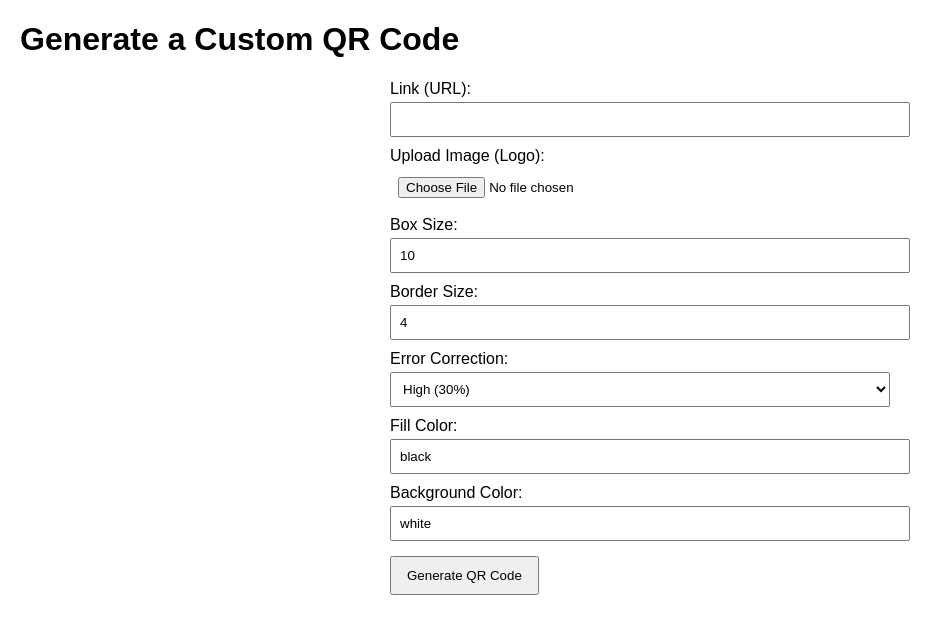
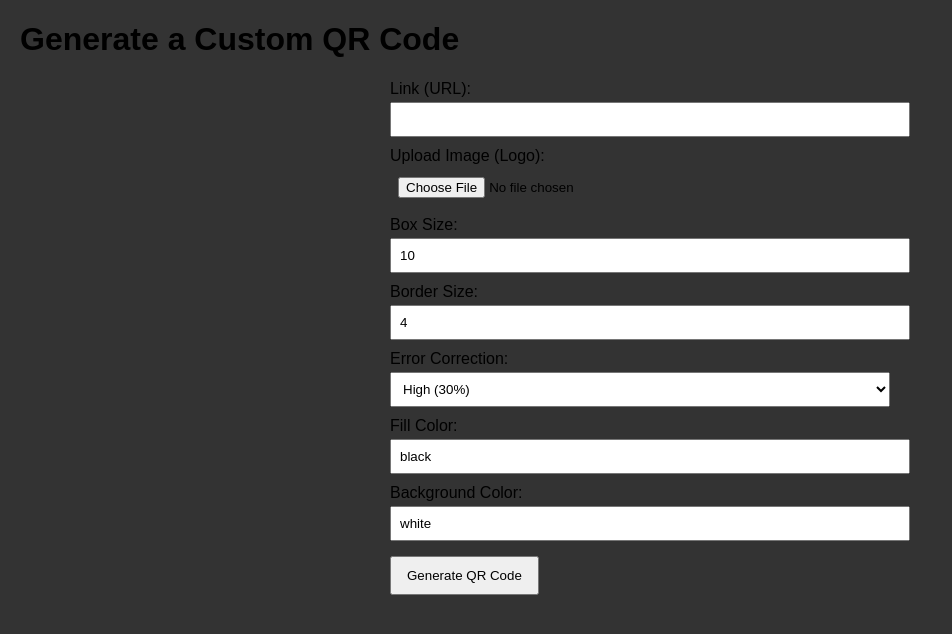
Before and after one commit to porcej/qr.jo3.dev, a Flask app: page / in a window 1280 px wide. Shown: the top 634 px of the page, without its empty margins (0-952 px from the left). Run offline with Flask 3, Linux system fonts and the light colour scheme.

Commit message:
Changed background color

```diff
--- a/templates/upload.html
+++ b/templates/upload.html
@@ -5,7 +5,7 @@
     <meta name="viewport" content="width=device-width, initial-scale=1.0">
     <title>QR Code Generator</title>
     <style>
-        body { font-family: Arial, sans-serif; margin: 20px; }
+        body { font-family: Arial, sans-serif; margin: 20px; background-color: #333; }
         form { max-width: 500px; margin: auto; }
         label { display: block; margin-top: 10px; }
         input, select { width: 100%; padding: 8px; margin-top: 4px; }
```
